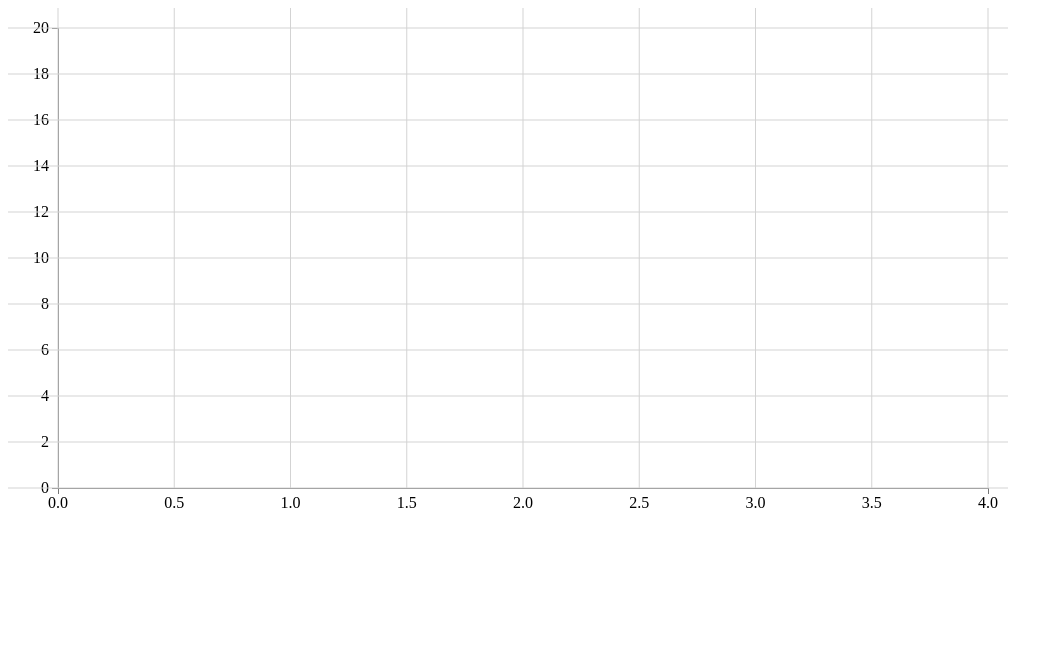
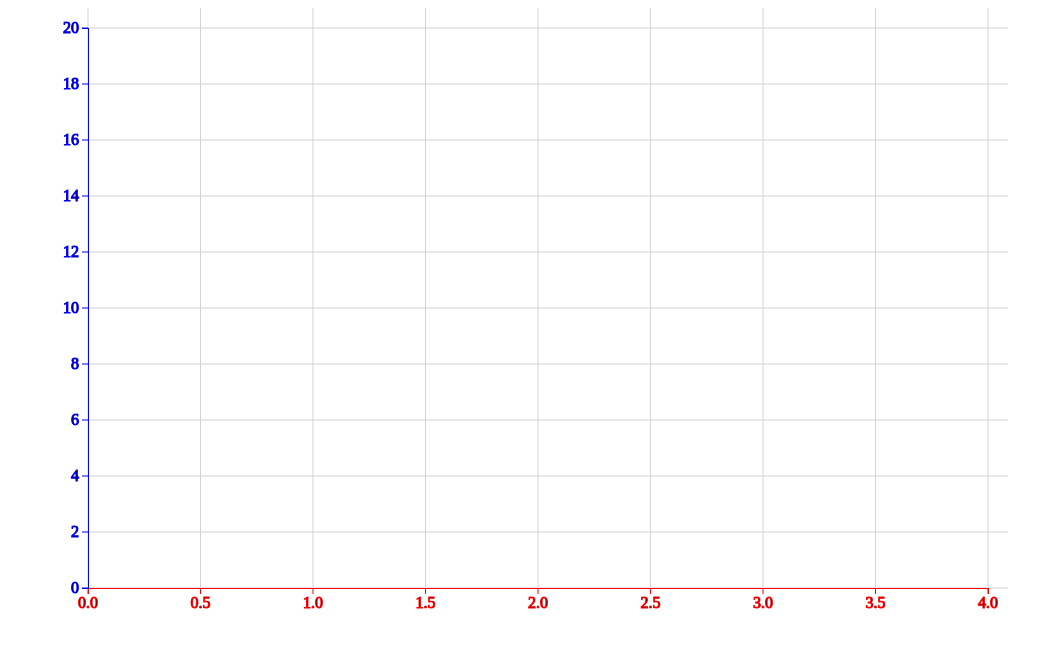
Before and after one commit to chesterlaw/d3js-guide, a plain HTML site: page index.html in a window 1280 px wide. Shown: the whole page, without its empty margins (0-1063 px from the left). Drawn offline with Linux system fonts and the light colour scheme.

Commit message:
Created x axis, y axis, and a grid

```diff
--- a/index.html
+++ b/index.html
@@ -1,18 +1,24 @@
 <html>
   <head>
     <style>
-      .axis path{
+      .axis path {
         fill: none;
-        stroke: #777;
         shape-rendering: crispEdges;
       }
 
+      .x.axis path{
+        stroke: red;
+      }
 
+      .y.axis path{
+        stroke: blue;
+      }
 
       .grid .tick{
         stroke: lightGrey;
         opacity: 0.7;
       }
+
 
       .grid path{
         stroke-width: 0;
@@ -20,69 +26,74 @@
     </style>
   </head>
   <body>
-    <svg class = "visualization" width = "1000" height = "600"></svg>
+    <svg class = "visualization" width = "1000" height = "800"></svg>
     <script src='d3.js'></script>
     <script>
       var dataList = [{x:1, y:5},{x:2, y:10},{x:3, y:15},{x:4, y:20}];
 
-      var vis = d3.select(".visualization");
-      var width =   1000;
-      var height = 500;
+      //Set body
+      var svg = d3.select(".visualization");
+      var width =  1000;
+      var height = 600;
       var margins = {
         top: 20,
         right: 20,
         bottom: 20,
-        left: 50
+        left: 80
       };
+
+      //Scale x and y axis with body with dataList
       var xScale = d3.scale.linear().domain([0, 4]).range([margins.left, width - margins.right]);
 
       var yScale = d3.scale.linear().domain([0, 20]).range([height - margins.top, margins.bottom]);
 
-      var xAxis = d3.svg.axis().scale(xScale);
-
-      var yAxis = d3.svg.axis().scale(yScale).orient("left");
-
-      vis.append("svg:g")
-      .attr("class", "axis")
-      .attr("transform", "translate(0," + (height - margins.bottom) + ")")
-      .call(xAxis);
-
-      vis.append("svg:g")
-      .attr("class", "axis")
-      .attr("transform", "translate(" + (margins.left) + ",0)")
-      .call(yAxis);
-
+      //Draw grid
       function xGrid(){
         return d3.svg.axis()
         .scale(xScale)
         .orient("bottom")
-        .ticks(8)
+        .ticks(7)   //ticks are approximate
       }
 
       function yGrid(){
         return d3.svg.axis()
         .scale(yScale)
         .orient("left")
-        .ticks(10)
+        ticks(12)
       }
 
-      //draw grid
-      vis.append("g")
+      svg.append("g")
       .attr("class", "grid")
+      //String concatenation
       .attr("transform", "translate(0," + (height - margins.bottom) + ")")
       .call(xGrid()
-      .tickSize(-height, 0, 0)
-      .tickFormat("")
-      );
-
-        vis.append("g")
-            .attr("class", "grid")
-            .call(yGrid()
-                .tickSize(-width, 0, 0)
+                .tickSize(-height, 0)
                 .tickFormat("")
                 );
 
+        svg.append("g")
+        .attr("class", "grid")
+        .attr("transform", "translate(" + (margins.left) + ",0)")
+            .call(yGrid()
+                .tickSize(-width, 0)
+                .tickFormat("")
+                );
 
+      //Draw x and y axes
+      var xAxis = d3.svg.axis().scale(xScale).orient("bottom");   //Orients the x axis ticks below the x line. Axis turns 90 degrees to the left or right if initial orientation is left/right
+
+      var yAxis = d3.svg.axis().scale(yScale).orient("left"); //Orients the y axis ticks to the left of the y line. Axis turns 90 degrees to the left or right if initiall orientation is bottom/top
+           svg.append("svg:g")
+      .attr("class", "x axis")
+      .attr("transform", "translate(0," + (height - margins.bottom) + ")")
+      .attr("stroke", "red")
+      .call(xAxis);
+
+      svg.append("svg:g")
+      .attr("class", "y axis")
+      .attr("stroke", "blue")
+      .attr("transform", "translate(" + (margins.left) + ",0)")
+      .call(yAxis);
     </script>
   </body>
 </html>
```
